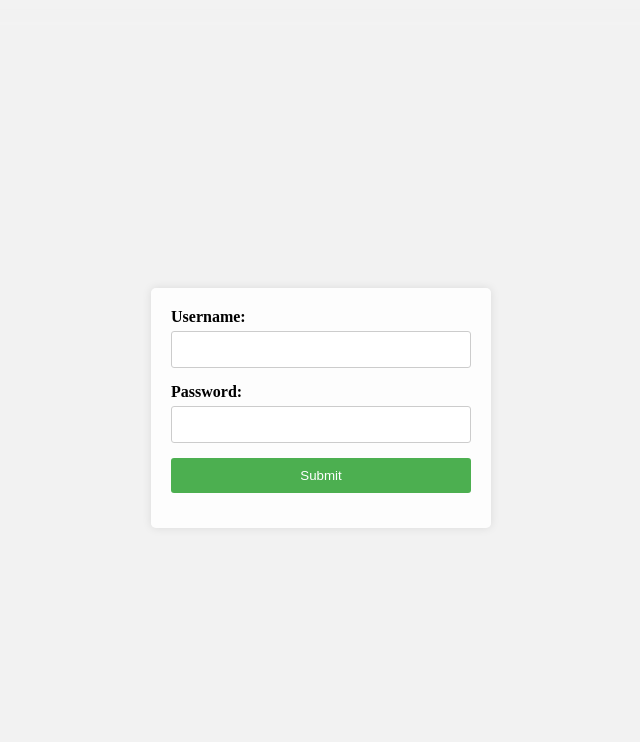
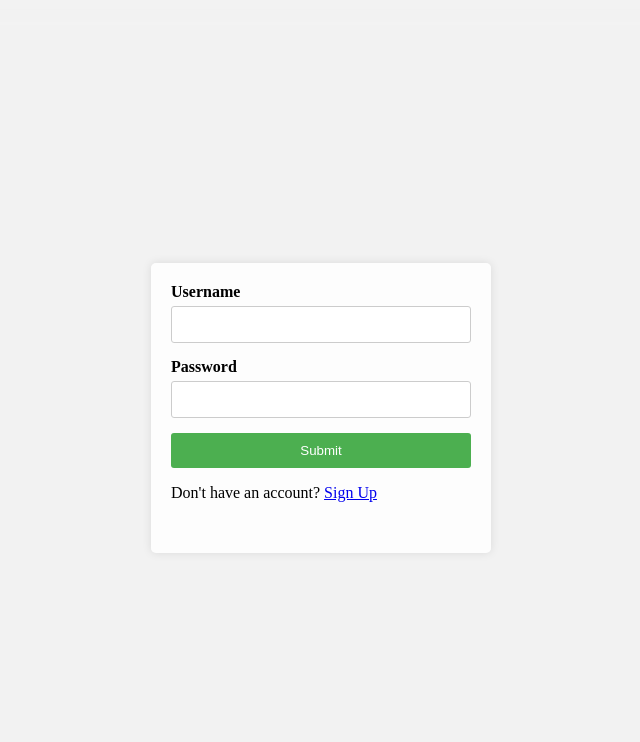
Before and after one commit to Risyofi/Prak.-WEB, a PHP site: page /Tugas/login.php in a window 1280 px wide. Shown: the top 742 px of the page, without its empty margins (319-959 px from the left). Run offline with PHP 8.4, Linux system fonts and the light colour scheme.

Commit message:
Update login.php

```diff
--- a/modul09/Tugas/login.php
+++ b/modul09/Tugas/login.php
@@ -8,15 +8,16 @@
   <div class="container">
     <form method="post" action="proses_login.php">
       <div class="form-group">
-        <label for="username">Username:</label>
+        <label for="username">Username</label>
         <input type="text" id="username" name="username">
       </div>
       <div class="form-group">
-        <label for="password">Password:</label>
+        <label for="password">Password</label>
         <input type="password" id="password" name="password">
       </div>
       <div class="form-group">
         <input type="submit" name="submit" value="Submit">
+        <p>Don't have an account? <a href="sign_up.php">Sign Up</a></p>
       </div>
     </form>
   </div>
```
